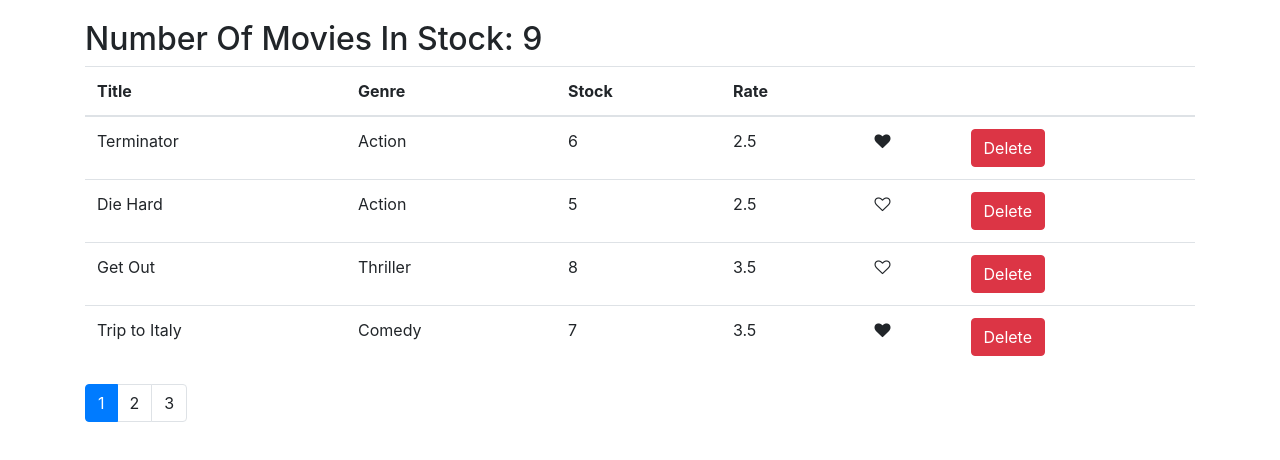
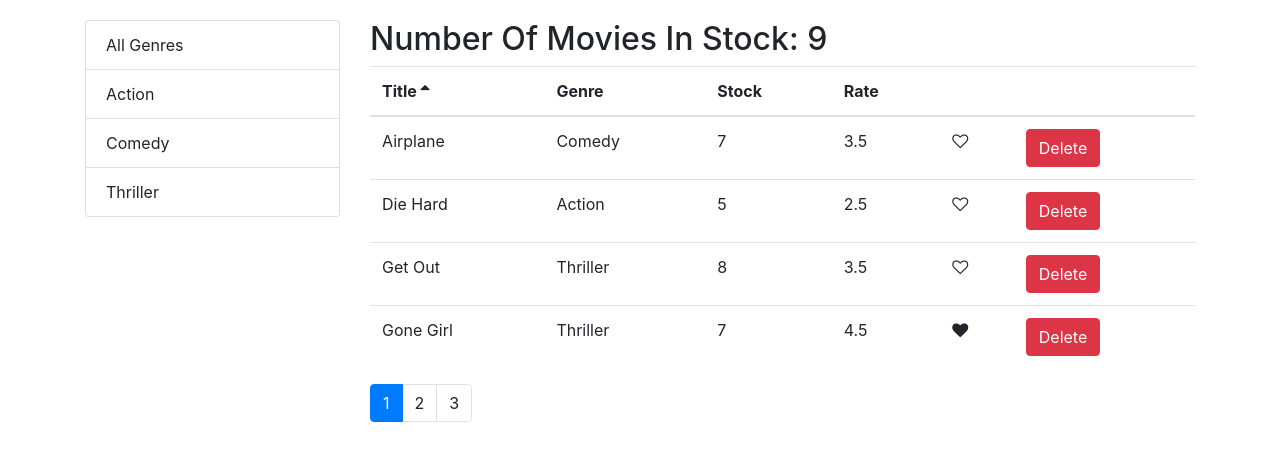
Before and after one commit to Mohamed-Samiir/Vidly-ReactJS, a React app: page / in a window 1280 px wide. Shown: the top 460 px of the page. Built offline with nearby package versions, Linux system fonts and the light colour scheme.

Commit message:
finished pagination, filtering and sorting

```diff
--- a/src/components/like.jsx
+++ b/src/components/like.jsx
@@ -1,7 +1,7 @@
 import React, { Component } from "react";
 
 const Like = ({ liked, OnLikeClick }) => {
-  let classes = "fa fa-heart";
+  let classes = "clickable fa fa-heart";
   if (liked) classes += "-o";
   return <i className={classes} aria-hidden="true" onClick={OnLikeClick}></i>;
 };
--- /dev/null
+++ b/src/components/listGroup.jsx
@@ -0,0 +1,34 @@
+import React, { Component } from "react";
+
+const ListGroup = (props) => {
+  const {
+    genres,
+    selectedGenre,
+    textProperity,
+    valueProperity,
+    onGenreSelect,
+  } = props;
+
+  return (
+    <ul className="list-group">
+      {genres.map((g) => (
+        <li
+          className={
+            g === selectedGenre ? "list-group-item active" : "list-group-item"
+          }
+          key={g[valueProperity]}
+          onClick={() => onGenreSelect(g)}
+        >
+          {g[textProperity]}
+        </li>
+      ))}
+    </ul>
+  );
+};
+
+ListGroup.defaultProps = {
+  textProperity: "name",
+  valueProperity: "_id",
+};
+
+export default ListGroup;
--- a/src/components/movies.jsx
+++ b/src/components/movies.jsx
@@ -1,19 +1,33 @@
 import React, { Component } from "react";
-import * as MoviesAPI from "../mockData/fakeMovieService";
-import Like from "./like";
+import { getMovies } from "../mockData/fakeMovieService";
+import { getGenres } from "../mockData/fakeGenreService";
+import MoviesTable from "./moviesTable";
 import Pagination from "./pagination";
 import { paginate } from "../utils/paginate";
+import ListGroup from "./listGroup";
+import _ from "lodash";
+import { sort } from "semver";
 
 class Movies extends Component {
   state = {
-    movies: MoviesAPI.getMovies(),
+    movies: [],
     pageSize: 4,
     currentPage: 1,
+    genres: [],
+    selectedGenre: null,
+    sortColumn: {
+      path: "title",
+      order: "asc",
+    },
   };
+
+  componentDidMount() {
+    const genres = [{ name: "All Genres", _id: "" }, ...getGenres()];
+    this.setState({ movies: getMovies(), genres: genres });
+  }
 
   handleDelete = (movie) => {
     const movies = this.state.movies.filter((m) => m._id !== movie._id);
-    MoviesAPI.deleteMovie(movie._id);
     this.setState({ movies });
   };
 
@@ -30,63 +44,70 @@ class Movies extends Component {
     this.setState({ currentPage: page });
   };
 
+  handleGenreSelect = (genre) => {
+    this.setState({ selectedGenre: genre, currentPage: 1 });
+  };
+
+  handleSort = (sortColumn) => {
+    this.setState({ sortColumn });
+  };
+
+  getPagedData = () => {
+    const {
+      pageSize,
+      currentPage,
+      selectedGenre,
+      movies: allMovies,
+      sortColumn,
+    } = this.state;
+    const filtered =
+      selectedGenre && selectedGenre._id
+        ? allMovies.filter((m) => m.genre._id === selectedGenre._id)
+        : allMovies;
+    const sorted = _.orderBy(filtered, [sortColumn.path], [sortColumn.order]);
+    const movies = paginate(sorted, currentPage, pageSize);
+    return { data: movies, totalCount: filtered.length };
+  };
+
   render() {
+    const { data: movies, totalCount } = this.getPagedData();
     const { length: count } = this.state.movies;
-    const { pageSize, currentPage, movies: allMovies } = this.state;
-
-    const movies = paginate(allMovies, currentPage, pageSize);
+    const { pageSize, currentPage, sortColumn } = this.state;
 
     if (count === 0) return <h2>There is no movies in stock</h2>;
-    else
-      return (
-        <div>
+
+    return (
+      <div className="row">
+        <div className="col-3">
+          <ListGroup
+            genres={this.state.genres}
+            selectedGenre={this.state.selectedGenre}
+            onGenreSelect={this.handleGenreSelect}
+          />
+        </div>
+
+        <div className="col">
           <div>
-            <h2>Number Of Movies In Stock: {count}</h2>
-            <table className="table">
-              <thead>
-                <tr>
-                  <th>Title</th>
-                  <th>Genre</th>
-                  <th>Stock</th>
-                  <th>Rate</th>
-                  <th></th>
-                  <th></th>
-                </tr>
-              </thead>
-              <tbody>
-                {movies.map((movie) => (
-                  <tr key={movie._id}>
-                    <td>{movie.title}</td>
-                    <td>{movie.genre.name}</td>
-                    <td>{movie.numberInStock}</td>
-                    <td>{movie.dailyRentalRate}</td>
-                    <td>
-                      <Like
-                        liked={movie.liked}
-                        OnLikeClick={() => this.handleLike(movie)}
-                      />
-                    </td>
-                    <td>
-                      <button
-                        onClick={() => this.handleDelete(movie)}
-                        className="btn btn-danger button-small"
-                      >
-                        Delete
-                      </button>
-                    </td>
-                  </tr>
-                ))}
-              </tbody>
-            </table>
+            <h2>Number Of Movies In Stock: {totalCount}</h2>
+
+            <MoviesTable
+              movies={movies}
+              sortColumn={sortColumn}
+              onLike={this.handleLike}
+              onDelete={this.handleDelete}
+              onSort={this.handleSort}
+            />
+
             <Pagination
-              itemsCount={count}
+              itemsCount={totalCount}
               pageSize={pageSize}
               currentPage={currentPage}
               onPageChange={this.handlePageChange}
             />
           </div>
         </div>
-      );
+      </div>
+    );
   }
 }
 
--- /dev/null
+++ b/src/components/moviesTable.jsx
@@ -0,0 +1,45 @@
+import React, { Component } from "react";
+import Like from "./like";
+import Table from "./table";
+
+class MoviesTable extends Component {
+  columns = [
+    { path: "title", lable: "Title" },
+    { path: "genre.name", lable: "Genre" },
+    { path: "numberInStock", lable: "Stock" },
+    { path: "dailyRentalRate", lable: "Rate" },
+    {
+      key: "like",
+      content: (movie) => (
+        <Like
+          liked={movie.liked}
+          OnLikeClick={() => this.props.onLike(movie)}
+        />
+      ),
+    },
+    {
+      key: "delete",
+      content: (movie) => (
+        <button
+          onClick={() => this.props.onDelete(movie)}
+          className="btn btn-danger button-small"
+        >
+          Delete
+        </button>
+      ),
+    },
+  ];
+  render() {
+    const { movies, sortColumn, onSort } = this.props;
+    return (
+      <Table
+        columns={this.columns}
+        sortColumn={sortColumn}
+        onSort={onSort}
+        data={movies}
+      />
+    );
+  }
+}
+
+export default MoviesTable;
--- a/src/components/pagination.jsx
+++ b/src/components/pagination.jsx
@@ -2,8 +2,7 @@ import React, { Component } from "react";
 import _ from "lodash";
 import propTypes from "prop-types";
 
-const Pagination = (props) => {
-  const { itemsCount, pageSize, currentPage, onPageChange } = props;
+const Pagination = ({ itemsCount, pageSize, currentPage, onPageChange }) => {
   const pagesCount = Math.ceil(itemsCount / pageSize);
   const pages = _.range(1, pagesCount + 1);
 
--- /dev/null
+++ b/src/components/table.jsx
@@ -0,0 +1,14 @@
+import React, { Component } from "react";
+import TableHeader from "./tableHeader";
+import TableBody from "./tableBody";
+
+const Table = ({ columns, sortColumn, onSort, data }) => {
+  return (
+    <table className="table">
+      <TableHeader columns={columns} sortColumn={sortColumn} onSort={onSort} />
+      <TableBody columns={columns} data={data} />
+    </table>
+  );
+};
+
+export default Table;
--- /dev/null
+++ b/src/components/tableBody.jsx
@@ -0,0 +1,34 @@
+import React, { Component } from "react";
+import Movies from "./movies";
+import _ from "lodash";
+
+class TableBody extends Component {
+  renderCell = (item, column) => {
+    if (column.content) return column.content(item);
+
+    return _.get(item, column.path);
+  };
+
+  createKey = (item, column) => {
+    return item._id + (column.path || column.key);
+  };
+
+  render() {
+    const { data, columns } = this.props;
+    return (
+      <tbody>
+        {data.map((item) => (
+          <tr key={item._id}>
+            {columns.map((column) => (
+              <td key={this.createKey(item, column)}>
+                {this.renderCell(item, column)}
+              </td>
+            ))}
+          </tr>
+        ))}
+      </tbody>
+    );
+  }
+}
+
+export default TableBody;
--- /dev/null
+++ b/src/components/tableHeader.jsx
@@ -0,0 +1,42 @@
+import React, { Component } from "react";
+
+class TableHeader extends Component {
+  raiseSort = (path) => {
+    const sortColumn = { ...this.props.sortColumn };
+    if (sortColumn.path === path) {
+      sortColumn.order = sortColumn.order === "asc" ? "desc" : "asc";
+    } else {
+      sortColumn.path = path;
+      sortColumn.order = "asc";
+    }
+    this.props.onSort(sortColumn);
+  };
+
+  renderSortIcon = (column) => {
+    const { sortColumn } = this.props;
+    if (column.path !== sortColumn.path) return null;
+    if (sortColumn.order === "asc") return <i className="fa fa-sort-asc"></i>;
+
+    return <i className="fa fa-sort-desc"></i>;
+  };
+
+  render() {
+    return (
+      <thead>
+        <tr>
+          {this.props.columns.map((column) => (
+            <th
+              className="clickable"
+              key={column.path || column.key}
+              onClick={() => this.raiseSort(column.path)}
+            >
+              {column.lable} {this.renderSortIcon(column)}
+            </th>
+          ))}
+        </tr>
+      </thead>
+    );
+  }
+}
+
+export default TableHeader;
--- a/src/index.css
+++ b/src/index.css
@@ -11,3 +11,7 @@ code {
   font-family: source-code-pro, Menlo, Monaco, Consolas, "Courier New",
     monospace;
 }
+
+.clickable {
+  cursor: pointer;
+}
```
